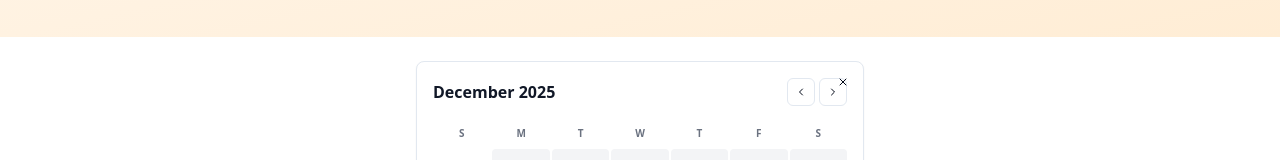
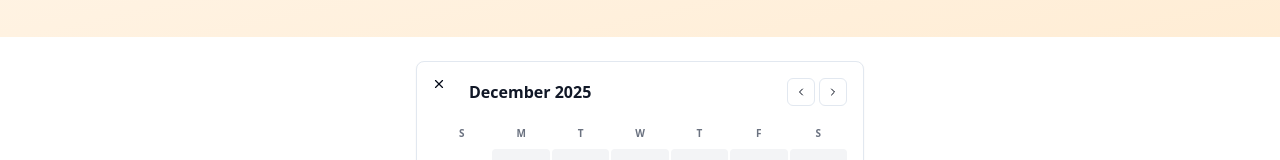
Before and after one commit to yeremillions/Brooklyn-Hills-Apartment, a Next.js app: page /properties in a window 1280 px wide. Both pictures are taken after a click on the button "Or try our availability calendar". Shown: the part 316-476 px from the top of the page. Built offline with nearby package versions, Linux system fonts and the light colour scheme.

Commit message:
refactor: Reposition close button to left with hover effect and breathing space

```diff
--- a/components/public/availability-calendar.tsx
+++ b/components/public/availability-calendar.tsx
@@ -53,14 +53,14 @@ export function AvailabilityCalendar({ bookedDates = [], onClose }: Availability
           variant="ghost"
           size="sm"
           onClick={onClose}
-          className="absolute top-2 right-2 h-6 w-6 p-0 hover:bg-gray-100"
+          className="absolute top-2 left-2 h-7 w-7 p-0 hover:bg-red-50 hover:text-red-600 transition-colors z-10"
         >
-          <X className="h-3 w-3" />
+          <X className="h-3.5 w-3.5" />
         </Button>
       )}
 
       {/* Calendar Header */}
-      <div className="flex items-center justify-between mb-4">
+      <div className="flex items-center justify-between mb-4 pl-9">
         <h3 className="text-base font-bold text-gray-900">
           {format(currentMonth, 'MMMM yyyy')}
         </h3>
```
